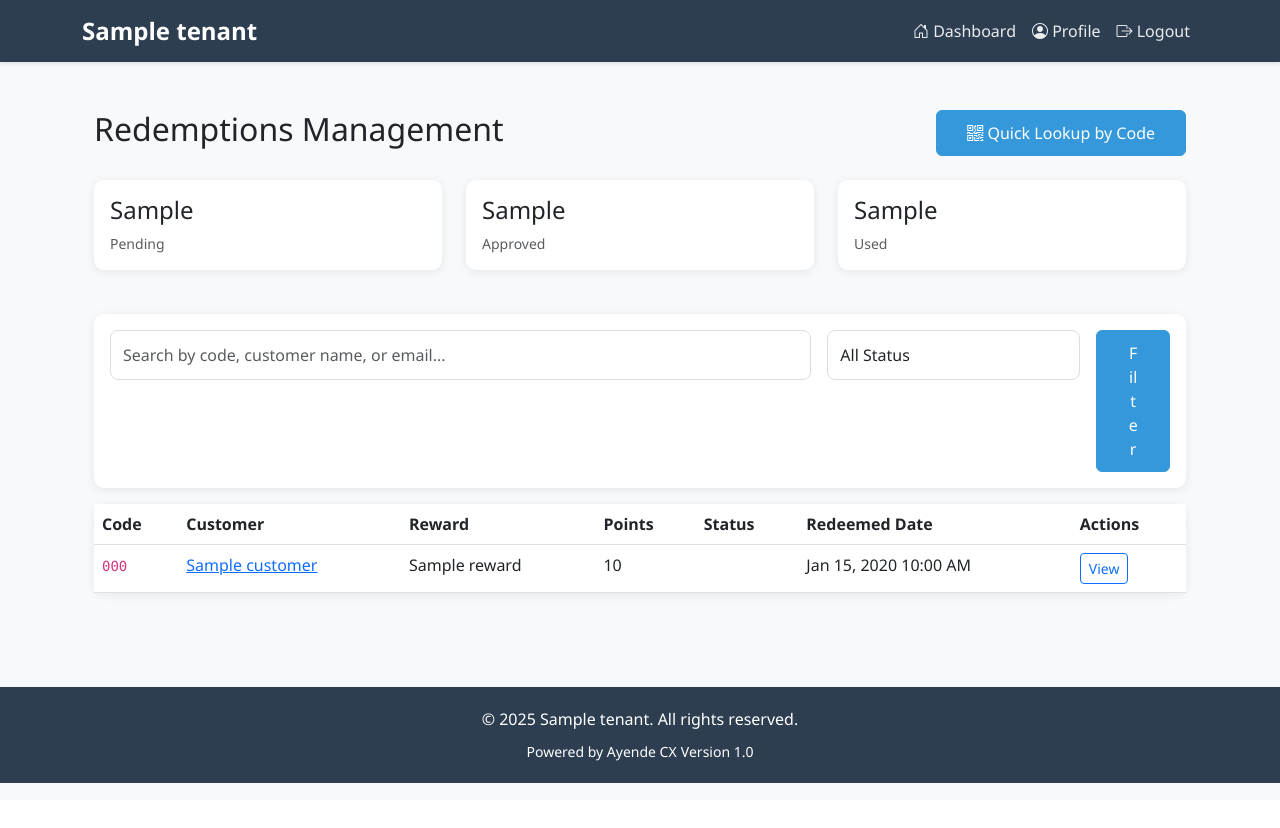
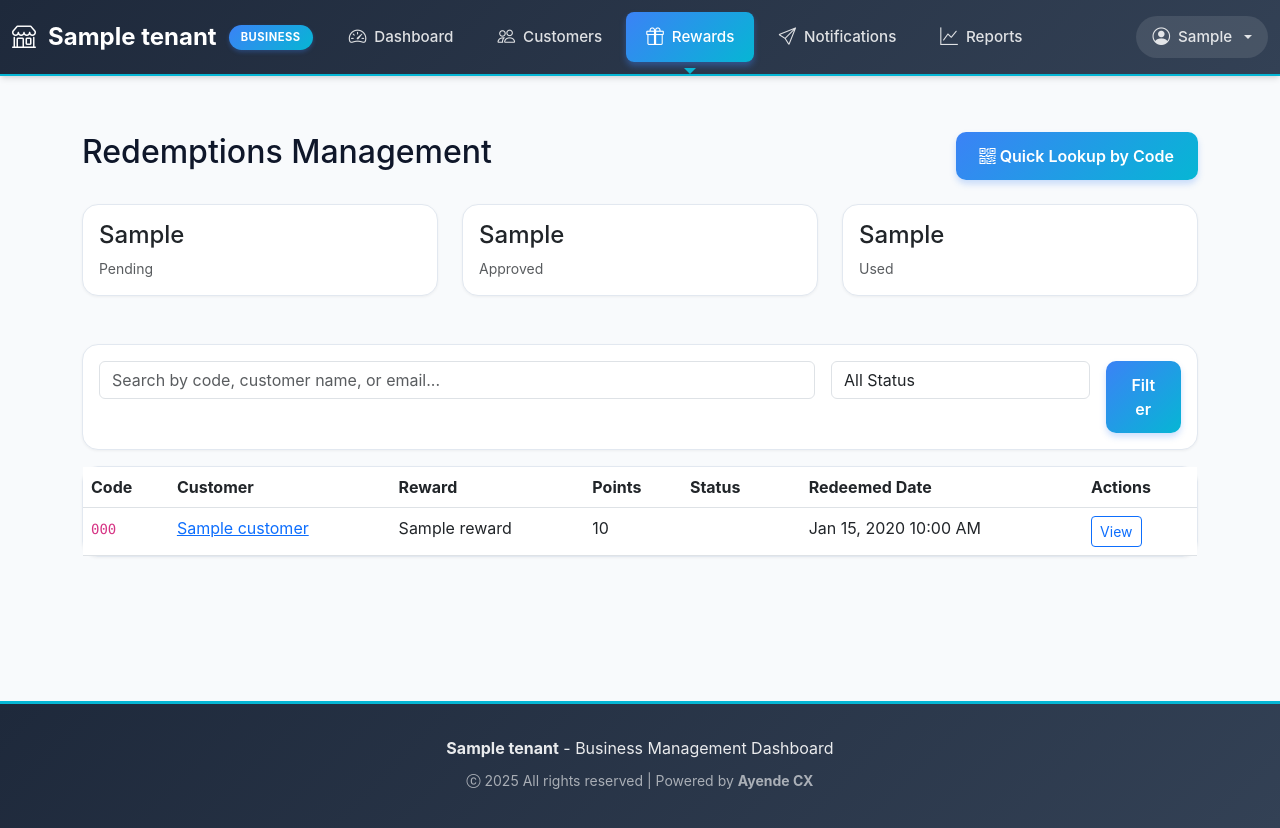
Before and after one commit to ayendeconsulting-debug/ayende-crm-force, a Django app: template rewards/templates/rewards/business_redemptions.html in a window 1280 px wide. Before the commit the page ends 783 px from the top, so only its background shows below. Run offline with Django 5.2, Linux system fonts and the light colour scheme; a user stored in the database is signed in; tables that the repository leaves empty hold one stand-in row (values such as "Sample post"); the template is opened without the code that fills it: most values are stand-ins (such as "Sample title", 1, 10 or a date in 2020).

Commit message:
Fix business templates to extend business_base.html for proper navigation

```diff
--- a/notifications/templates/notifications/compose.html
+++ b/notifications/templates/notifications/compose.html
@@ -1,4 +1,4 @@
-{% extends 'dashboard/base.html' %}
+{% extends 'dashboard/business_base.html' %}
 {% load static %}
 
 {% block title %}Compose Notification - {{ tenant.name }}{% endblock %}
--- a/notifications/templates/notifications/inbox.html
+++ b/notifications/templates/notifications/inbox.html
@@ -1,4 +1,4 @@
-{% extends 'dashboard/base.html' %}
+{% extends 'dashboard/business_base.html' %}
 {% load static %}
 
 {% block title %}Inbox - {{ tenant.name }}{% endblock %}
--- a/notifications/templates/notifications/list.html
+++ b/notifications/templates/notifications/list.html
@@ -1,4 +1,4 @@
-{% extends 'dashboard/base.html' %}
+{% extends 'dashboard/business_base.html' %}
 {% load static %}
 
 {% block title %}Notifications - {{ tenant.name }}{% endblock %}
--- a/rewards/templates/rewards/business_redemption_detail.html
+++ b/rewards/templates/rewards/business_redemption_detail.html
@@ -1,4 +1,4 @@
-{% extends 'dashboard/base.html' %}
+{% extends 'dashboard/business_base.html' %}
 {% load static %}
 
 {% block title %}Redemption {{ redemption.redemption_code }} - {{ tenant.name }}{% endblock %}
--- a/rewards/templates/rewards/business_redemptions.html
+++ b/rewards/templates/rewards/business_redemptions.html
@@ -1,4 +1,4 @@
-{% extends 'dashboard/base.html' %}
+{% extends 'dashboard/business_base.html' %}
 {% load static %}
 
 {% block title %}Manage Redemptions - {{ tenant.name }}{% endblock %}
--- a/rewards/templates/rewards/business_reward_delete.html
+++ b/rewards/templates/rewards/business_reward_delete.html
@@ -1,4 +1,4 @@
-{% extends 'dashboard/base.html' %}
+{% extends 'dashboard/business_base.html' %}
 {% load static %}
 
 {% block title %}Delete Reward - {{ tenant.name }}{% endblock %}
--- a/rewards/templates/rewards/business_reward_form.html
+++ b/rewards/templates/rewards/business_reward_form.html
@@ -1,4 +1,4 @@
-{% extends 'dashboard/base.html' %}
+{% extends 'dashboard/business_base.html' %}
 {% load static %}
 
 {% block title %}{{ action }} Reward - {{ tenant.name }}{% endblock %}
--- a/rewards/templates/rewards/business_rewards.html
+++ b/rewards/templates/rewards/business_rewards.html
@@ -1,4 +1,4 @@
-{% extends 'dashboard/base.html' %}
+{% extends 'dashboard/business_base.html' %}
 {% load static %}
 
 {% block title %}Manage Rewards - {{ tenant.name }}{% endblock %}
```
